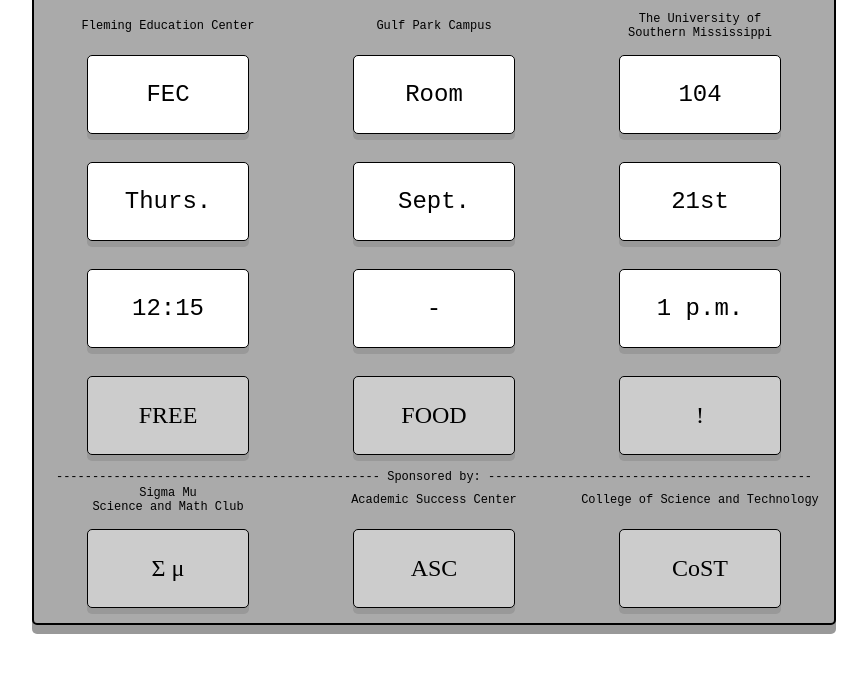
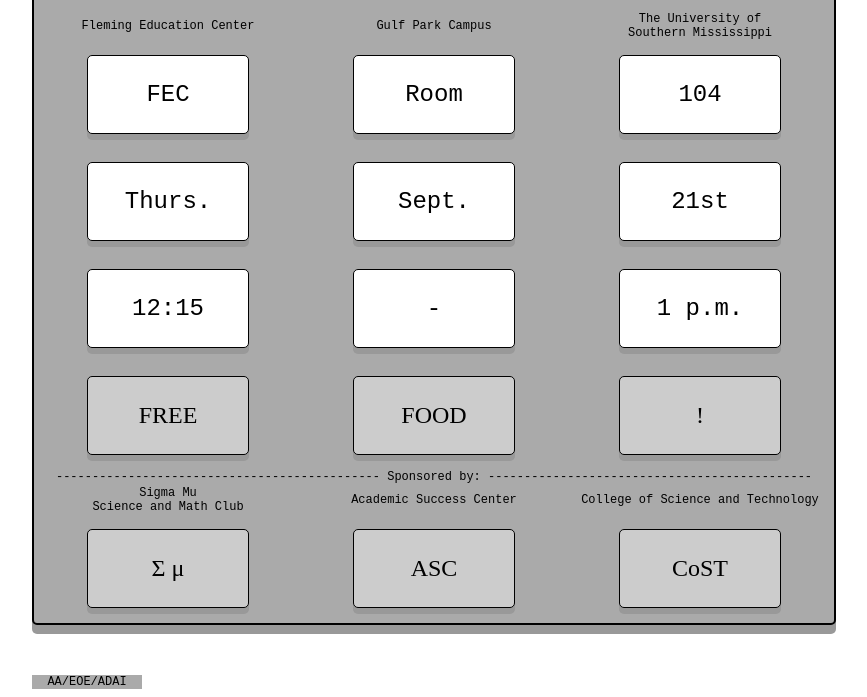
Before and after one commit to usmasc/calcWorkshopFlyer, a plain HTML site: page index.htm in a window 1280 px wide. Shown: the part 192-889 px from the top of the page, without its empty margins (26-893 px from the left). Before the commit the page ends 867 px from the top, so only its background shows below. Drawn offline with Linux system fonts and the light colour scheme.

Commit message:
Update index.htm

```diff
--- a/index.htm
+++ b/index.htm
@@ -15,4 +15,5 @@
       <tr> <td><div class="button2">Σ μ</div></td> <td><div class="button2">ASC</div></td> <td><div class="button2"> CoST </div></td> </tr>
 
  </table>
+  <div class="small centered">AA/EOE/ADAI</div>
 </body>
```
